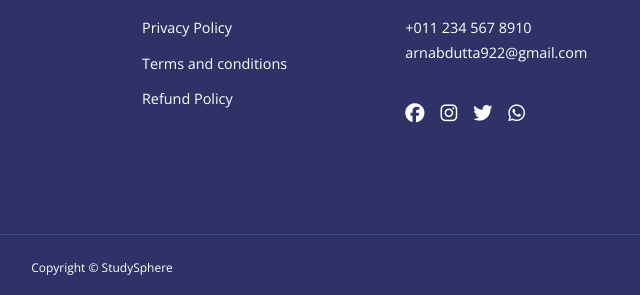
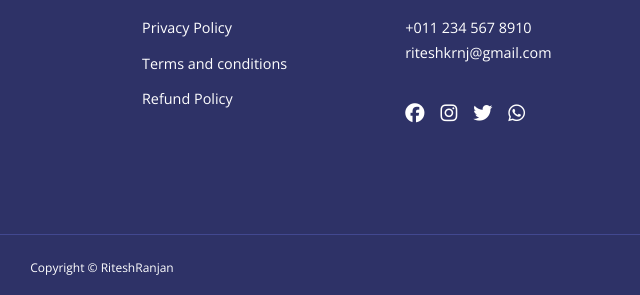
Before and after one commit to riteshranjan111/Online-Education, a plain HTML site: page about.html in a window 1280 px wide. Shown: the part 1738-2033 px from the top of the page, 538-1178 px from the left. Drawn offline with nearby package versions, Linux system fonts and the light colour scheme.

Commit message:
Update about.html

```diff
--- a/about.html
+++ b/about.html
@@ -239,7 +239,7 @@
                     <h4>Contact Us</h4>
                     <div>
                         <p>+011 234 567 8910</p>
-                        <p>arnabdutta922@gmail.com</p>
+                        <p>riteshkrnj@gmail.com</p>
                     </div>
 
                     <ul class="footer__socials">
@@ -251,7 +251,7 @@
                 </div>
             </div>
                 <div class="footer__copyright">
-                    <small>Copyright &copy; StudySphere</small>
+                    <small>Copyright &copy; RiteshRanjan</small>
                 </div>
         </footer>
 
```
